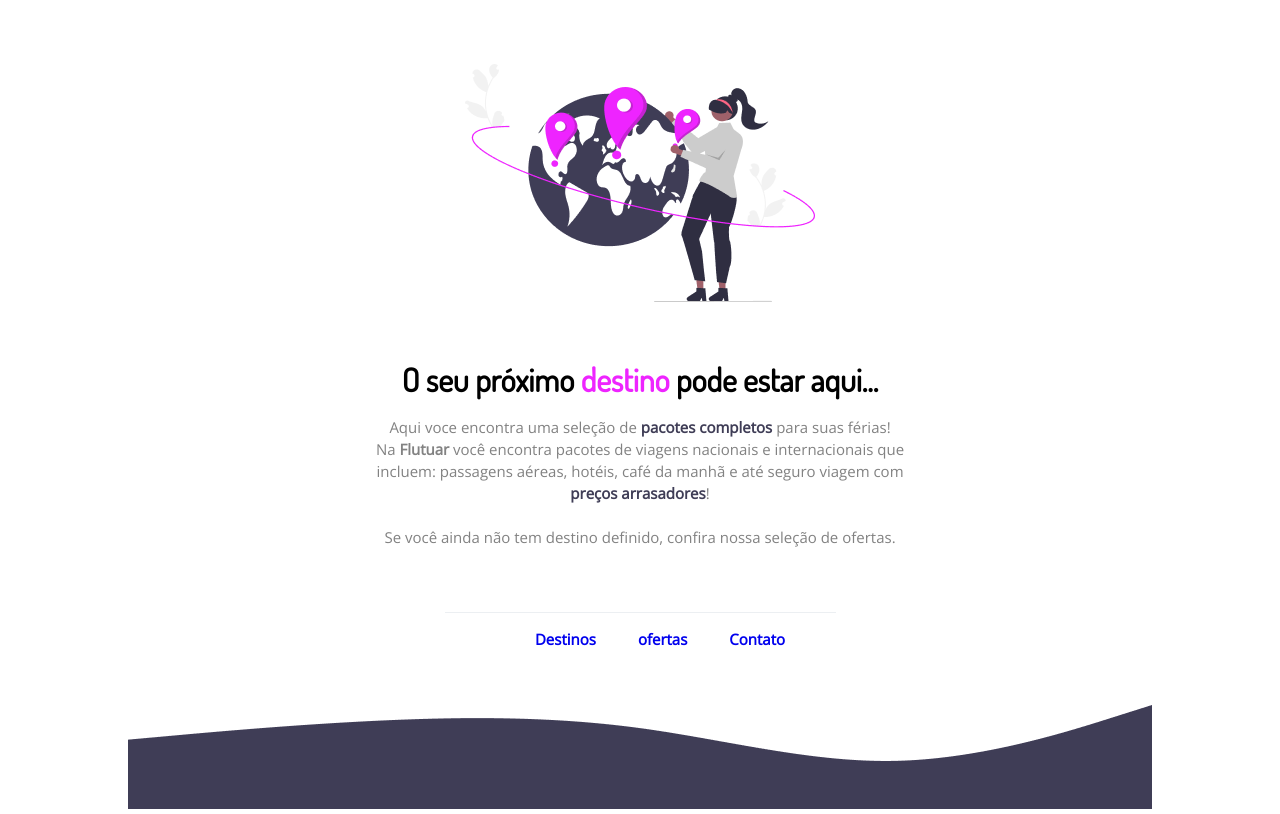
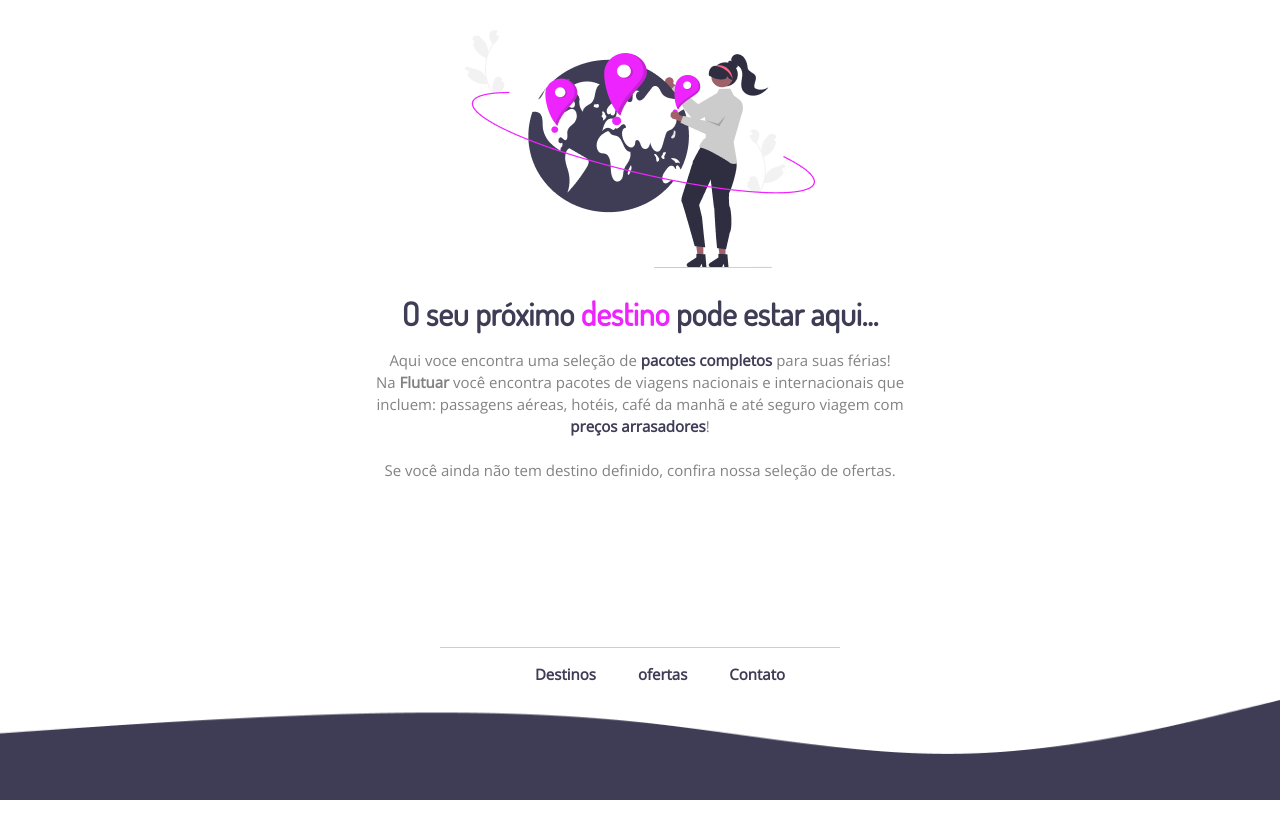
Before and after one commit to rafavnc1/Desafio-flutuar.com, a plain HTML site: page index.html in a window 1280 px wide. Drawn offline with nearby package versions, Linux system fonts and the light colour scheme.

Commit message:
Update index.html and style.css

```diff
--- a/index.html
+++ b/index.html
@@ -13,10 +13,10 @@
     <link href="https://fonts.googleapis.com/css2?family=Dosis&family=Open+Sans&display=swap" rel="stylesheet">
 
     <link rel="stylesheet" href="style.css">
+    <link rel="shortcut icon" href="./assets/favicon.svg" type="image/svg">
   </head>
 
   <body>
-
     <main>
       <img class="planet" src="./assets/img1.png" alt="Uma mulher segurando um globo com localizações apontadas.">
 
@@ -34,7 +34,6 @@
         <br>
         Se você ainda não tem destino definido, confira nossa seleção de ofertas.
       </p>
-
     </main>
 
     <footer>
--- a/style.css
+++ b/style.css
@@ -1,65 +1,68 @@
 body {
+
   font-family: 'Open Sans', sans-serif;
   text-align: center;
-  margin: 0px;
+  font-size: 15px;
+  line-height: 22px;
+  color: #828282;
+
+  margin: 0 auto;
 }
 
 .planet {
-  margin-top: 64px;
-  margin-bottom: 32px;
+  margin-top: 30px;
 }
 
 h1 {
   font-family: 'Dosis', sans-serif;
   font-size: 32px;
   line-height: 40px;
+  color: #3F3D56;;
 
-  margin-bottom: 16px;
+  margin-bottom: 10px;
 }
 
 span {
   color: #EE24FF;
 }
 
-p {
-  font-size: 15px;
-  line-height: 22px;
-  color: #828282;
-}
-
 strong {
   color: #3F3D56;
 }
+footer {
+  width: 100%;
+  position: absolute;
+  bottom: 0;
+}
 
 .line {
-  border-top: 1px solid #ECEFF2;
-  width: 391px;
+  border-top: 1px solid #cececf;
+  width: 400px;
 
-  margin: 64px auto 16px;
-
+  margin: 64px auto 10px;
 }
 
 ul {
-  font-size: 15px;
-  font-weight: bold;
   display: flex;
   justify-content: center;
   gap: 42px;
-
-  color: #3F3D56;
 
   list-style: none;
 }
 
 a {
+  font-size: 15px;
+  color: #3F3D56;
+  font-weight: bold;
   text-decoration: none;
 }
 
-.wave {
-  margin-top: 41px;
+a:hover {
+  color: #858586;
 }
 
-footer{
+footer img {
+  display: block;
   width: 100%;
-  justify-content: center;
+  height: 100px;
 }
```
